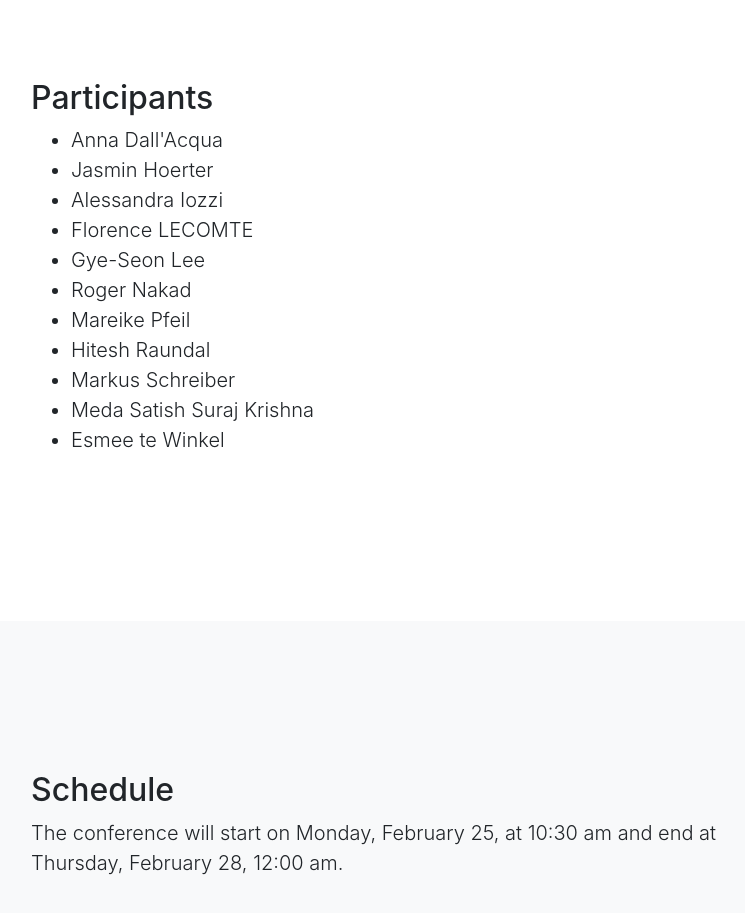
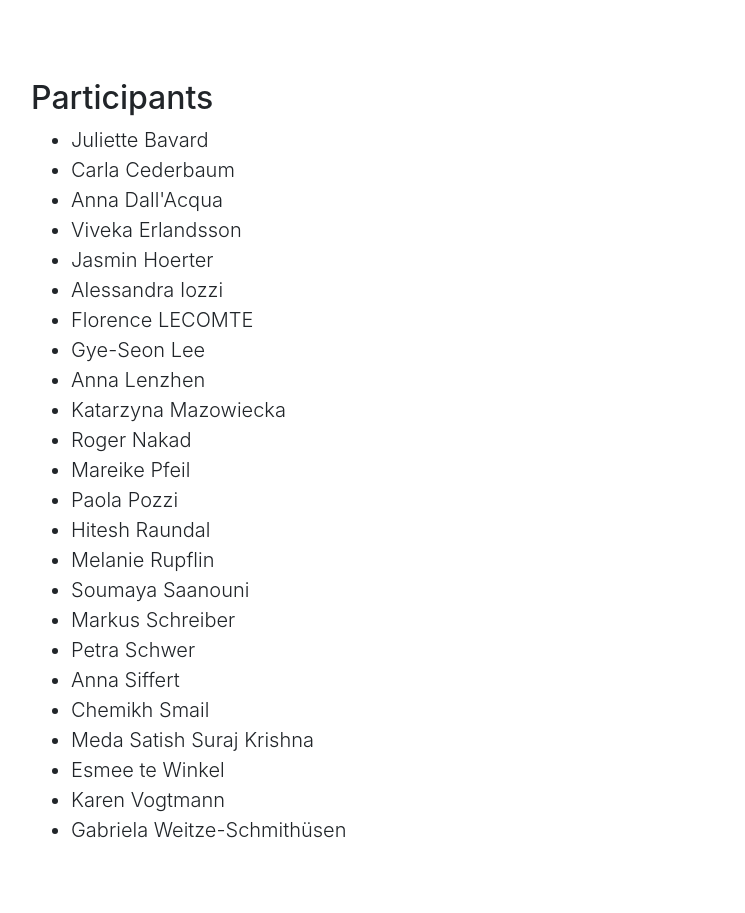
Before and after one commit to gagt19/gagt19.github.io, a website: page index.html in a window 1280 px wide. Shown: the part 4440-5353 px from the top of the page, without its empty margins (244-989 px from the left). Drawn offline with Linux system fonts and the light colour scheme; a script that the page names is missing.

Commit message:
new participants

```diff
--- a/index.html
+++ b/index.html
@@ -7,7 +7,7 @@
     <meta name="viewport" content="width=device-width, initial-scale=1, shrink-to-fit=no">
     <meta name="description" content="Conference on geometric analysis and geometric topology in Heidelberg Feb 25-28 22019">
     <meta name="author" content="Friederike Dittberner">
-    <meta name="keywords" content="conference, geometric analysis, geometric topology, geometry, analysis, topology, women in math, heidelberg, university, mathematics, math, maths, 2019, gagt19">
+    <meta name="keywords" content="conference, geometric analysis, geometric topology, differential geometry, topology, women in math, heidelberg, university, mathematics, math, maths, 2019, gagt19">
 
     <title>GAGT19 | Geometric Ananlysis meets Geometric Topology</title>
 
@@ -586,17 +586,30 @@
           <div class="col-lg-8 mx-auto">
             <h2>Participants</h2>
             <ul class="lead">
+              <li>Juliette  Bavard</li>
+              <li>Carla Cederbaum</li>
               <li>Anna Dall'Acqua</li>
+              <li>Viveka Erlandsson</li>
               <li>Jasmin Hoerter</li>
               <li>Alessandra Iozzi</li>
               <li>Florence LECOMTE</li>
               <li>Gye-Seon Lee</li>
+              <li>Anna Lenzhen</li>
+              <li>Katarzyna Mazowiecka</li>
               <li>Roger Nakad</li>
               <li>Mareike Pfeil</li>
+              <li>Paola Pozzi</li>
               <li>Hitesh Raundal</li>
+              <li>Melanie Rupflin</li>
+              <li>Soumaya Saanouni</li>
               <li>Markus Schreiber</li>
+              <li>Petra Schwer</li>
+              <li>Anna Siffert</li>
+              <li>Chemikh Smail</li>
               <li>Meda Satish Suraj Krishna</li>
               <li>Esmee te Winkel</li>
+              <li>Karen Vogtmann</li>
+              <li>Gabriela Weitze-Schmithüsen</li>
             </ul>
           </div>
         </div>
```
